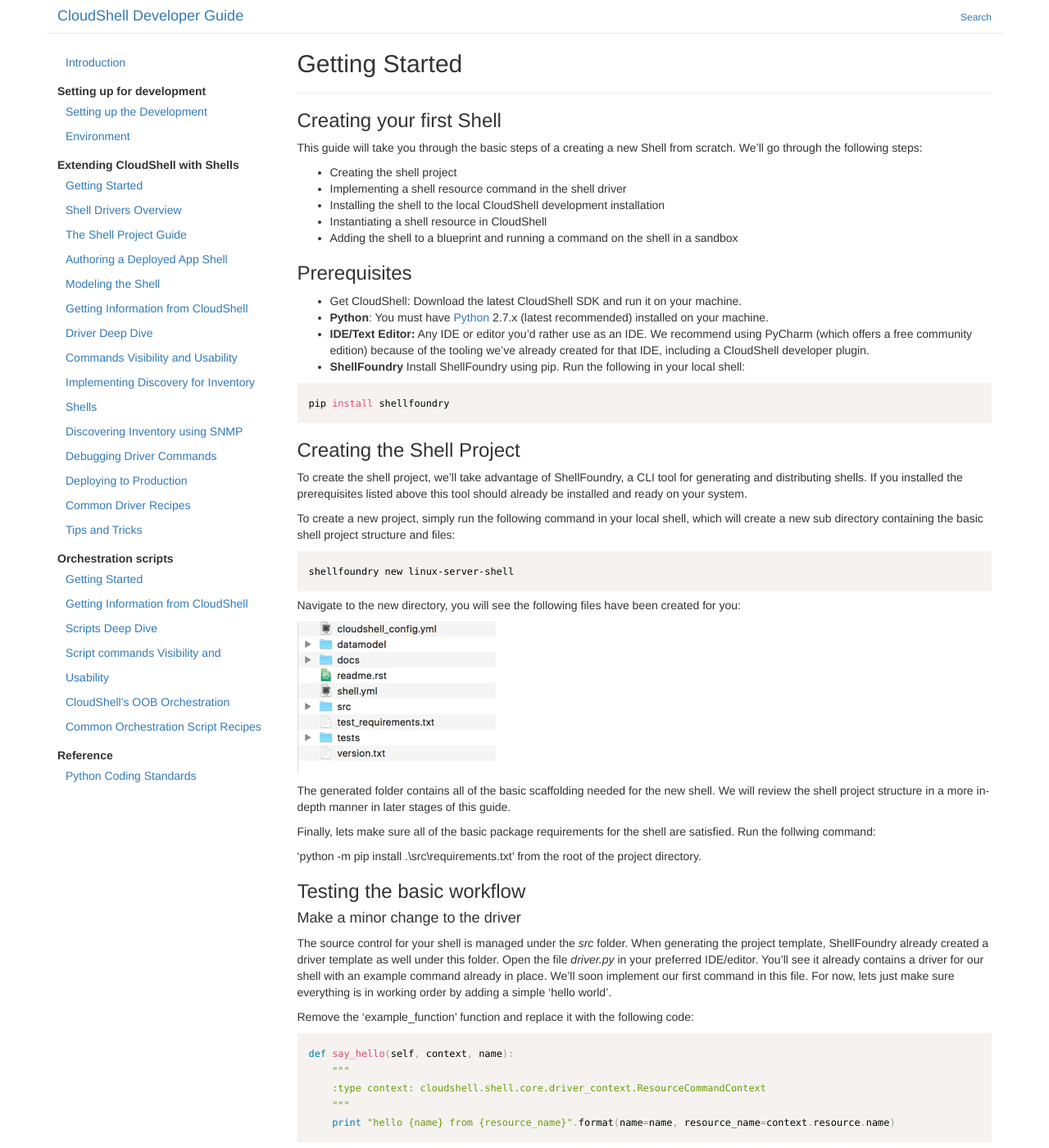
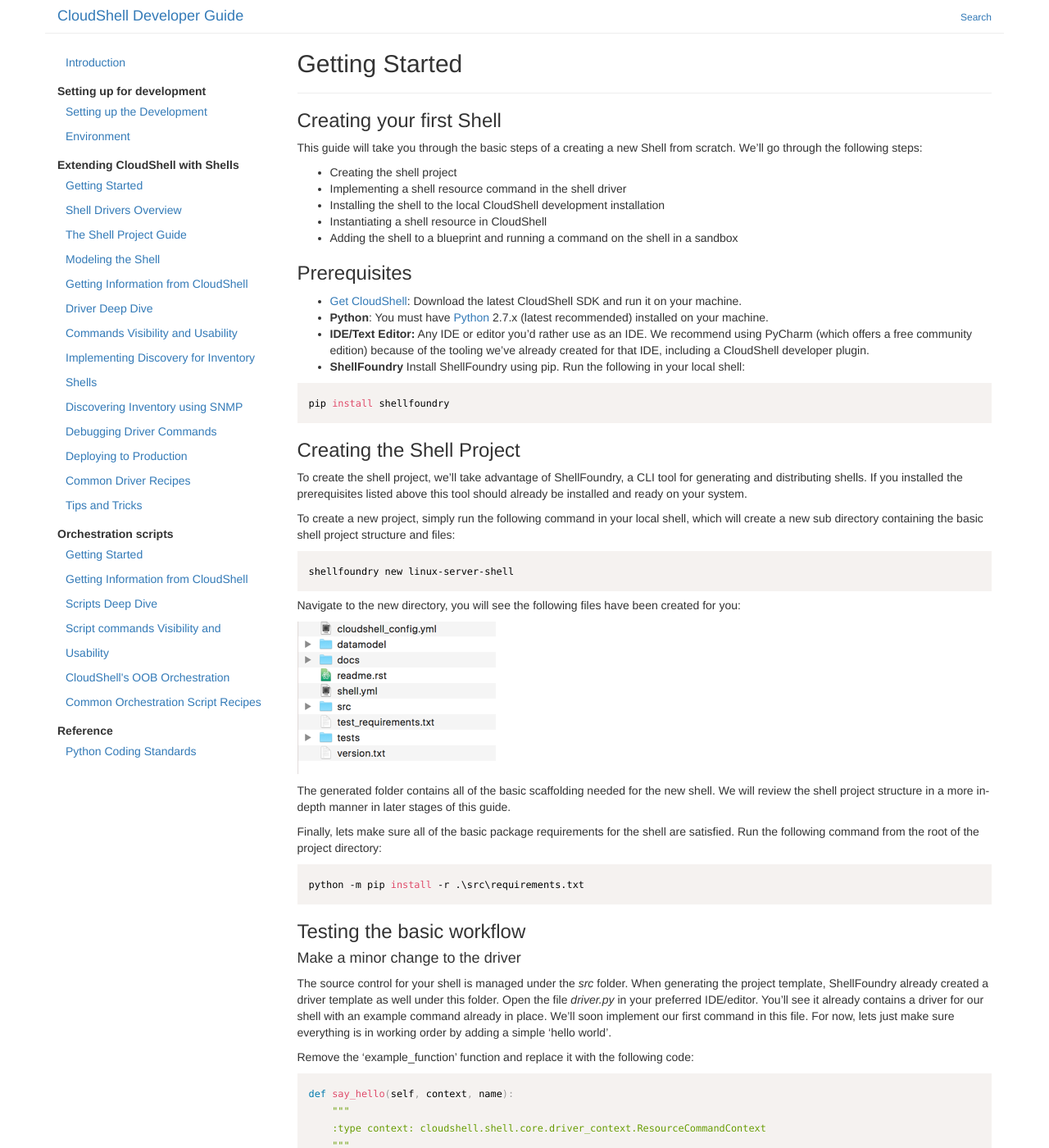
Before and after one commit to QualiSystems/devguide_source, a Jekyll site: the page built from _posts/2016-04-30-getting-started.markdown, in a window 1280 px wide and 1400 px high. Shown: the whole window at 82% size. Built offline with Jekyll 4.4.1, drawn with Linux system fonts in a browser that asks for light colours; comment, search, counter and statistics services are not loaded.

Commit message:
fixing small issues

```diff
--- a/_posts/2016-04-30-getting-started.markdown
+++ b/_posts/2016-04-30-getting-started.markdown
@@ -17,7 +17,7 @@
 * Adding the shell to a blueprint and running a command on the shell in a sandbox
 
 ### Prerequisites
-* Get CloudShell: Download the latest CloudShell SDK and run it on your machine.
+* [Get CloudShell](http://info.quali.com/cloudshell-developer-edition-download): Download the latest CloudShell SDK and run it on your machine.
 * **Python**: You must have [Python](https://www.python.org/downloads/) 2.7.x (latest recommended) installed on your machine.
 * **IDE/Text Editor:** Any IDE or editor you'd rather use as an IDE. We recommend using PyCharm (which offers a free community edition) because of the tooling we've already created for that IDE, including a CloudShell developer plugin.
 * **ShellFoundry** Install ShellFoundry using pip. Run the following in your local shell: {% highlight bash %} pip install shellfoundry {% endhighlight %}
@@ -35,9 +35,12 @@
 
 The generated folder contains all of the basic scaffolding needed for the new shell. We will review the shell project structure in a more in-depth manner in later stages of this guide.
 
-Finally, lets make sure all of the basic package requirements for the shell are satisfied. Run the follwing command:
+Finally, lets make sure all of the basic package requirements for the shell are satisfied. Run the following command
+from the root of the project directory:
 
-'python -m pip install .\src\requirements.txt' from the root of the project directory.
+{% highlight bash %}
+python -m pip install -r .\src\requirements.txt
+{% endhighlight %}
 
 ### Testing the basic workflow
 
@@ -51,7 +54,7 @@
     """
     :type context: cloudshell.shell.core.driver_context.ResourceCommandContext
     """
-    print "hello {name} from {resource_name}".format(name=name, resource_name=context.resource.name){% endhighlight %}
+    return "hello {name} from {resource_name}".format(name=name, resource_name=context.resource.name){% endhighlight %}
 
 We'll also want to add basic metadata including aliases and descriptions. The way to do that is by
 editing the drivermetadata.xml file located in the same folder.
```
Also changed, not shown: _posts/2016-07-11-deployed-app-shells.md (+0 -1 lines).
